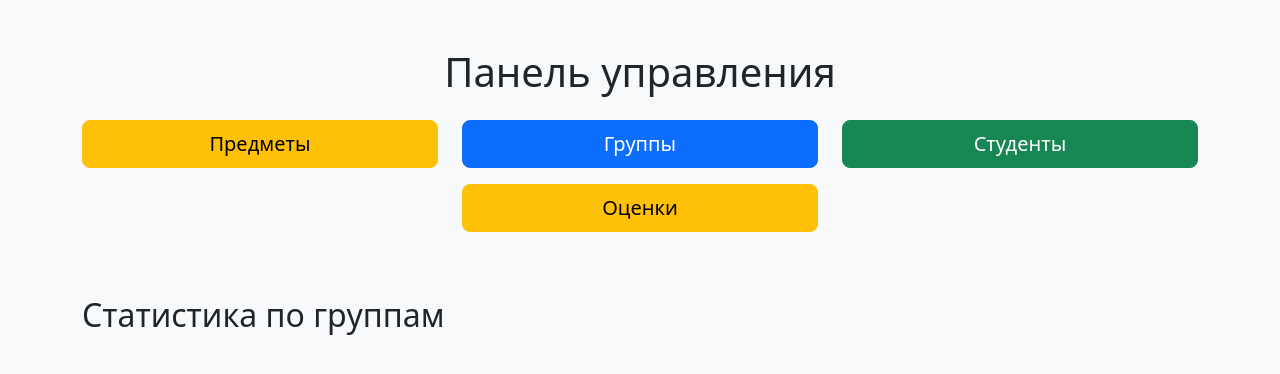
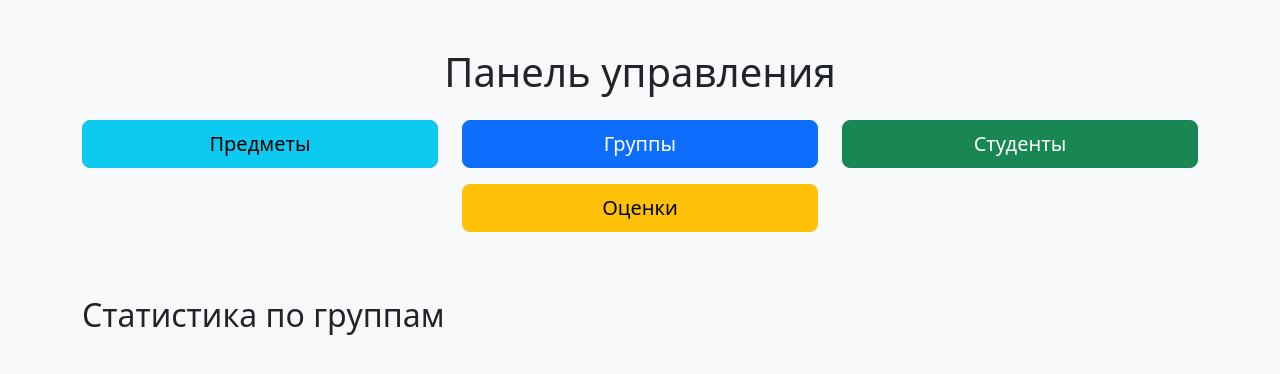
Before and after one commit to joy300loy300/Semenov_G_Yu, a Django app: page / in a window 1280 px wide. Shown: the top 374 px of the page. Run offline with Django 4.2, Linux system fonts and the light colour scheme; data that the repository does not hold is empty.

Commit message:
fixed Subject displaying in index.html

```diff
--- a/students/templates/index.html
+++ b/students/templates/index.html
@@ -11,7 +11,7 @@
     <h1 class="text-center mb-4">Панель управления</h1>
     <div class="row justify-content-center mb-5">
         <div class="col-md-4 mb-3">
-            <a href="{% url 'subject_list' %}" class="btn btn-warning w-100 btn-lg">Предметы</a>
+            <a href="{% url 'subject_list' %}" class="btn btn-info w-100 btn-lg">Предметы</a>
         </div>
         <div class="col-md-4 mb-3">
             <a href="{% url 'group_list' %}" class="btn btn-primary w-100 btn-lg">Группы</a>
--- a/students/views.py
+++ b/students/views.py
@@ -5,7 +5,7 @@ from .forms import GroupForm, StudentForm, GradeForm, SubjectForm
 
 def index(request):
     groups = Group.objects.all()
-    subjects = Grade.objects.values_list('subject', flat=True).distinct()
+    subjects = Subject.objects.all()
 
     group_stats = []
     for group in groups:
```
